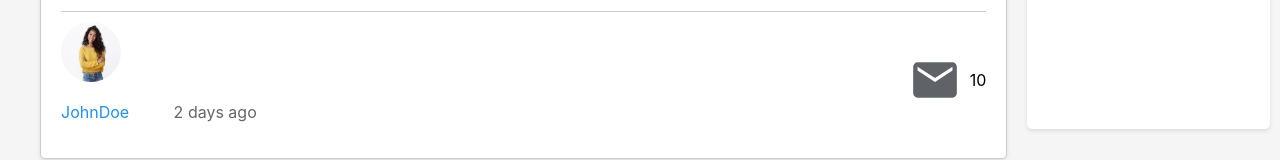
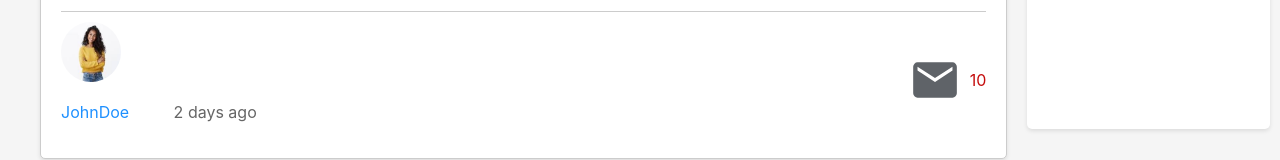
Before and after one commit to Sonickmumba/reddit-minimal, a React (Create React App) app: page / in a window 1280 px wide. Shown: the part 690-850 px from the top of the page. Built offline with nearby package versions, Linux system fonts and the light colour scheme.

Commit message:
Update Reddit.module.css

```diff
--- a/src/features/reddit/Reddit.module.css
+++ b/src/features/reddit/Reddit.module.css
@@ -65,6 +65,10 @@
   cursor: pointer;
 }
 
+.messages span {
+  color: #C40C0C;
+}
+
 .messageIcon {
   cursor: pointer;
   width: 50px;
```
